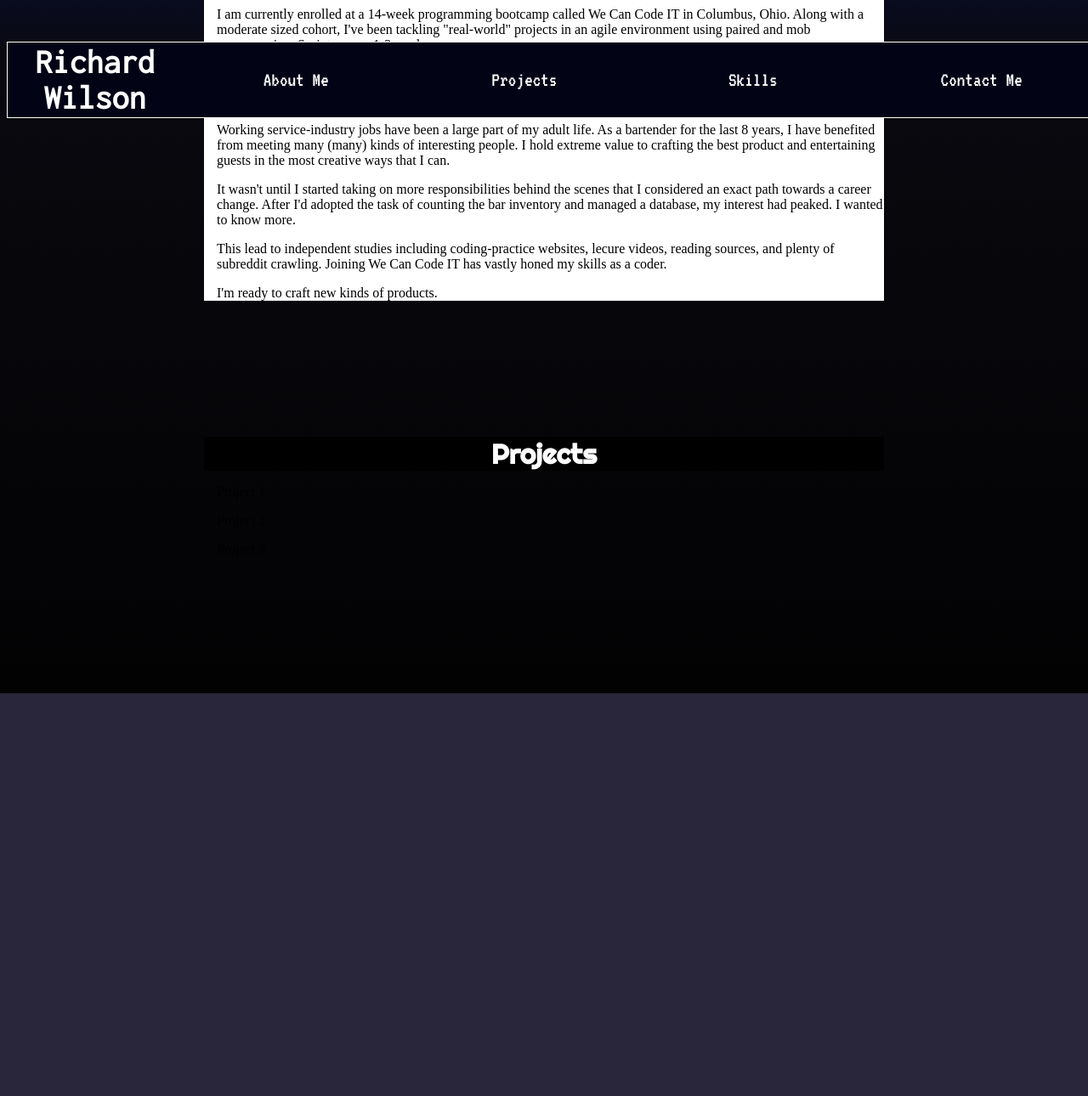
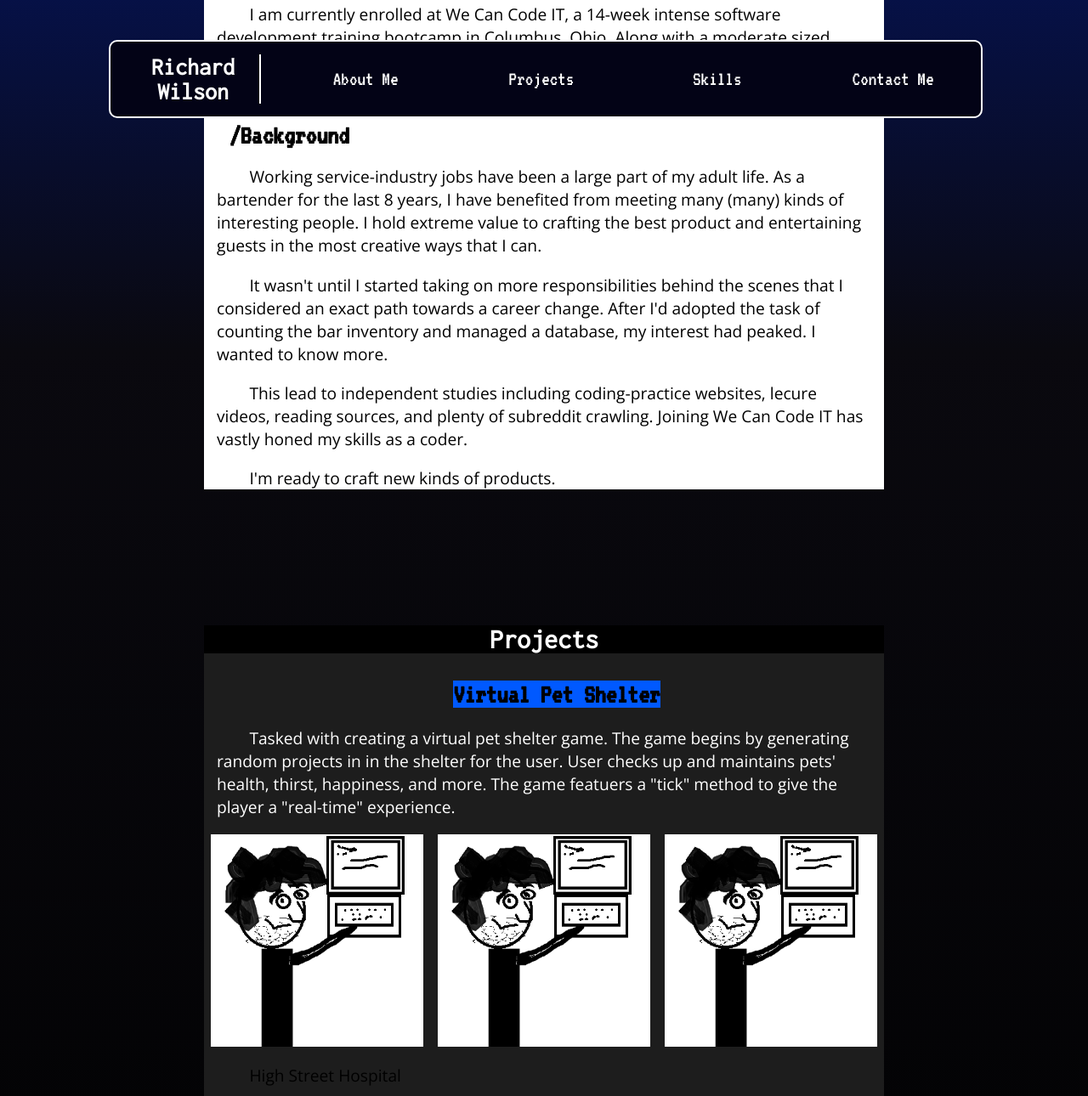
Before and after one commit to rcwilson/rcwilson.github.io, a plain HTML site: page index.html in a window 1280 px wide. Shown: the part 661-1951 px from the top of the page at 85% size. Before the commit the page ends 1477 px from the top, so only its background shows below. Drawn offline with nearby package versions, Linux system fonts and the light colour scheme; a web font is replaced by a local one.

Commit message:
Added some project content and visual tweaks

```diff
--- a/index.html
+++ b/index.html
@@ -30,10 +30,10 @@
             </div>
             <section class="main__about-me" id="about-me">
                    <h2>About Me</h2>
-                    <h3>Current Status</h3>
-                        <p>I am currently enrolled at a 14-week programming bootcamp called We Can Code IT in Columbus, Ohio. Along with a moderate sized cohort, I've been tackling "real-world" projects in an agile environment using paired and mob programming. Sprints range 1-3 weeks.</p>
+                    <h3>/Current Status</h3>
+                        <p>I am currently enrolled at We Can Code IT, a 14-week intense software development training bootcamp in Columbus, Ohio. Along with a moderate sized cohort, I've been tackling "real-world" projects in an agile environment using paired and mob programming. Sprints range 1-3 weeks.</p>
 
-                        <h3>Background</h3>
+                        <h3>/Background</h3>
                         <p>Working service-industry jobs have been a large part of my adult life. As a bartender for the last 8 years, I have benefited from meeting many (many) kinds of interesting people. I hold extreme value to crafting the best product and entertaining guests in the most creative ways that I can.</p>
 
                         <p>It wasn't until I started taking on more responsibilities behind the scenes that I considered an exact path towards a career change. After I'd adopted the task of counting the bar inventory and managed a database, my interest had peaked. I wanted to know more.</p>
@@ -43,11 +43,25 @@
                         <p>I'm ready to craft new kinds of products.</p>
 
             </section>
-            <section class="main__projects">
-                   <h2> Projects</h2>
-                   <p>Project 1</p>
-                   <p>Project 2</p>
-                   <p>Project 3</p>
+
+            <section class="main__projects" id="projects">
+                <h2> Projects</h2>
+            <article class= "main__projects-grid-1__container">
+                <h3 class="main__projects-grid-1__header">Virtual Pet Shelter</h3>
+                <p class="main__projects-grid-1__summary">
+                    Tasked with creating a virtual pet shelter game. The game begins by generating random projects in
+                    in the shelter for the user. User checks up and maintains pets' health, thirst, happiness, and more. The game
+                    featuers a "tick" method to give the player a "real-time" experience.
+
+                </p>
+                <img src="img/Me_01.png" class="main__projects-grid-1__img1">
+                <img src="img/Me_01.png" class="main__projects-grid-1__img2">
+                <img src="img/Me_01.png" class="main__projects-grid-1__img3">
+
+            </article>
+
+            <article class="article__project-2"><p>High Street Hospital</p></article>
+            <article class="article__project-3"><p>Project 3</p></article>
             </section>
 
         </main>
--- a/style/main.css
+++ b/style/main.css
@@ -1,4 +1,4 @@
-@import url('https://fonts.googleapis.com/css?family=IBM+Plex+Mono|Inconsolata|Righteous|Turret+Road|VT323&display=swap');
+@import url('https://fonts.googleapis.com/css?family=IBM+Plex+Mono|Open+Sans|Inconsolata|Righteous|Turret+Road|VT323&display=swap');
 
 body {
 background-color: rgb(41, 38, 59);
@@ -7,18 +7,22 @@ background-image: linear-gradient(rgb(0, 29, 158),rgb(10, 9, 15),rgb(2, 2, 3));
 
 h1 {
     color: rgb(255, 255, 255);
-    font-size: 40px;
+    font-size: 28px;
     font-family: "Inconsolata", 'Franklin Gothic Medium', 'Arial Narrow', Arial, sans-serif;
-    width: 100%;
+    width: 80%;
     margin: auto;
+    margin-left: 40px;
+    margin-right: 20px;
     text-align: center;
+    border-right: 2px solid white;
+    padding-right: 2%;
 
 }
 
 h2 {
     background-color: black;
     color: white;
-    font-family: "Righteous", 'Franklin Gothic Medium', 'Arial Narrow', Arial, sans-serif;
+    font-family: "Inconsolata", 'Franklin Gothic Medium', 'Arial Narrow', Arial, sans-serif;
     font-size: 2rem;;
     margin-left: auto;
     margin-bottom: auto;
@@ -27,12 +31,17 @@ h2 {
 
 h3 {
     font-family: "VT323", Arial, Helvetica, sans-serif;
-    font-size: 1.7rem;
+    font-size: 2rem;
     margin-left: 30px;
+    margin-bottom: 3px;
 }
 
 p {
     margin-left: 15px;
+    margin-right: 15px;
+    font-family: "Open Sans", sans-serif;
+    font-size: 1.2em;
+    text-indent: 2em;
 }
 
 section {
@@ -63,10 +72,14 @@ section {
     flex-direction: row;
     justify-content:space-evenly;
     background-color: rgb(3, 3, 22);
-    border: white solid .2px;
+    border: white solid 2px;
+    border-radius: 10px;
     position: fixed;
     bottom: 0;
-    width: 100%;
+    margin-right: 50%;
+
+    left: 10%;
+    width: 80%;
 
 }
 
@@ -97,6 +110,7 @@ section {
 }
 
 .navigation__a:hover::before{
+   background-image: url(../img/Me_01.png);
     content: "/";
 }
 
@@ -112,3 +126,54 @@ section {
     background-color: white;
 
 }
+
+.main__projects {
+
+    background-color: rgb(29, 29, 29);
+}
+
+.main__projects-grid-1__container {
+    display: grid;
+    grid-template-columns: 1fr 1fr 1fr;
+    grid-template-rows: auto;
+    grid-template-areas: "header header header"
+                "summary summary summary"
+                "img1 img2 img3"
+                "desc1 desc2 desc3";
+    justify-items: center;
+}
+.main__projects-grid-1__header {
+    grid-area: header;
+    background-color: rgb(0, 89, 255);
+
+}
+.main__projects-grid-1__summary {
+    grid-area: summary;
+
+    color: white;
+}
+.main__projects-grid-1__img1{
+    grid-area: img1;
+
+}
+.main__projects-grid-1__img2{
+    grid-area: img2;
+
+}
+.main__projects-grid-1__img3{
+    grid-area: img3;
+
+}
+.main__projects-grid-1__img1, .main__projects-grid-1__img2, .main__projects-grid-1__img3 {
+    height: 250px;
+    width: 250px;
+}
+.main__projects-grid-1__desc1 {
+    grid-area: desc1;
+}
+.main__projects-grid-1__desc2 {
+    grid-area: desc1;
+}
+.main__projects-grid-1__desc3 {
+    grid-area: desc1;
+}
```
